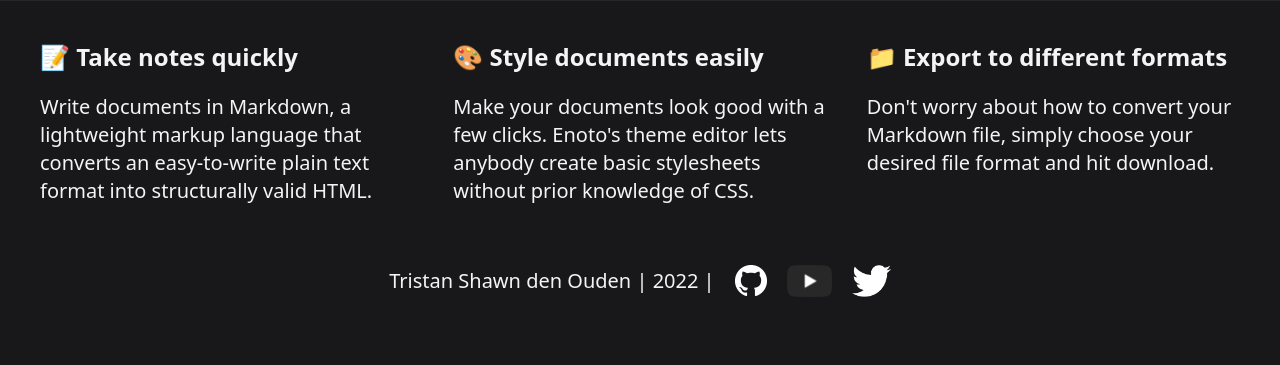
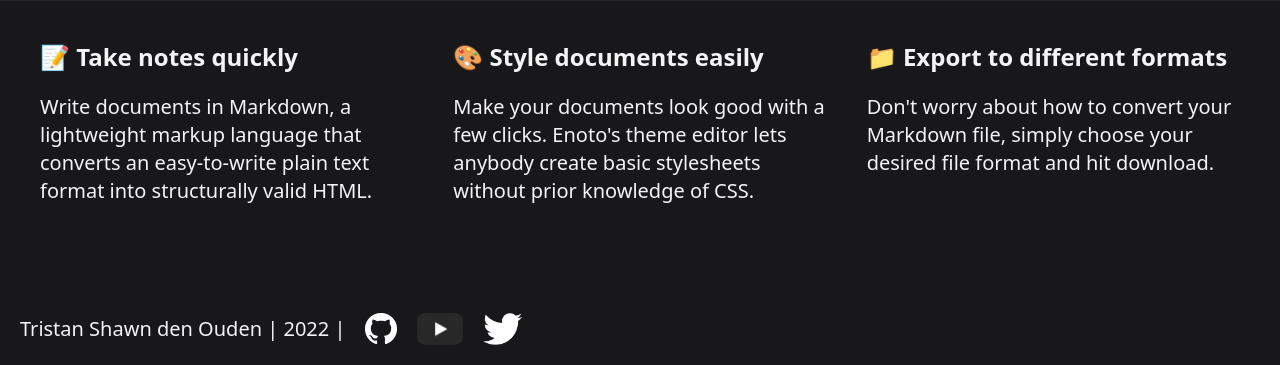
Before and after one commit to tsdenouden/enoto-markdown, a Flask app: page / in a window 1280 px wide. Shown: the part 435-800 px from the top of the page. Run offline with Flask 2, Linux system fonts and the light colour scheme; some libraries are stand-ins or nearby versions.

Commit message:
Update css

```diff
--- a/static/public/index.css
+++ b/static/public/index.css
@@ -1070,13 +1070,15 @@ video {
   outline-offset: 2px;
 }
 
-@media (min-width: 640px) {
-  .sm\:w-full {
-    width: 100%;
+@media (min-width: 1200px) {
+  .md\:fixed {
+    position: fixed;
   }
-}
 
-@media (min-width: 768px) {
+  .md\:bottom-0 {
+    bottom: 0px;
+  }
+
   .md\:m-5 {
     margin: 1.25rem;
   }
```
